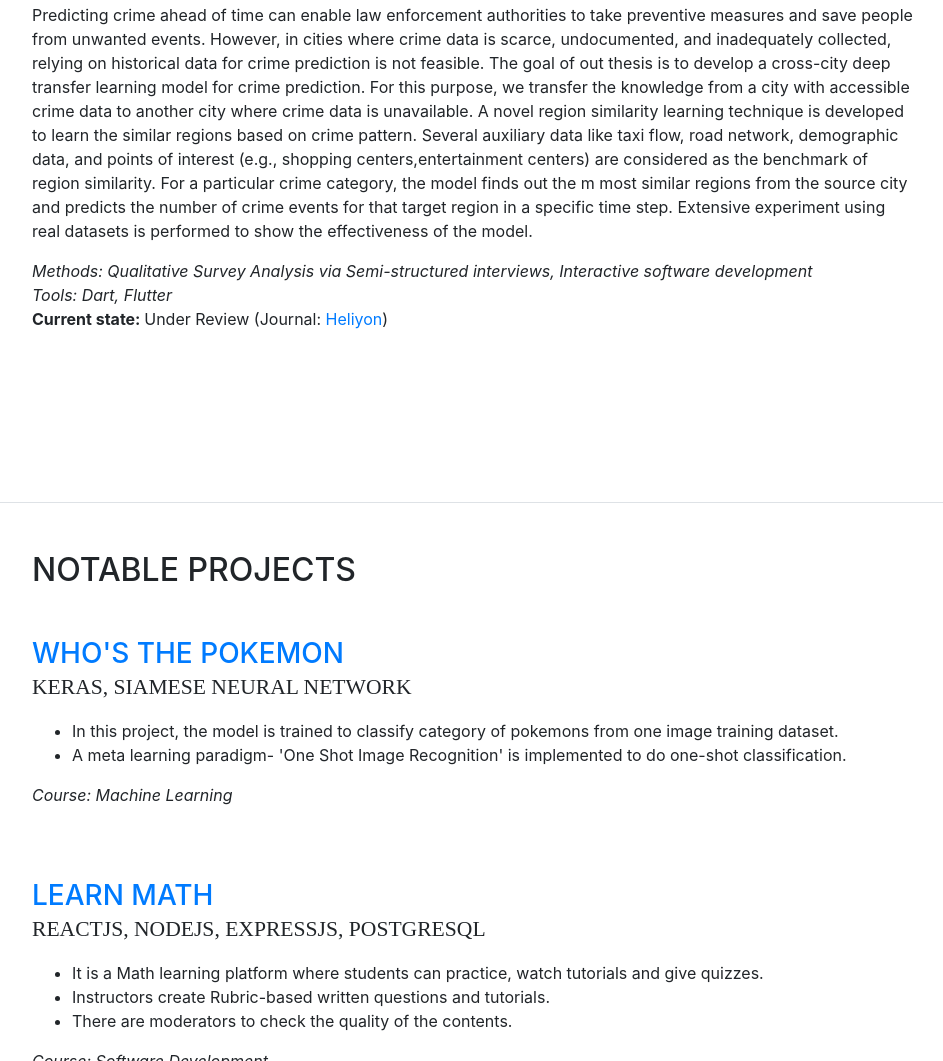
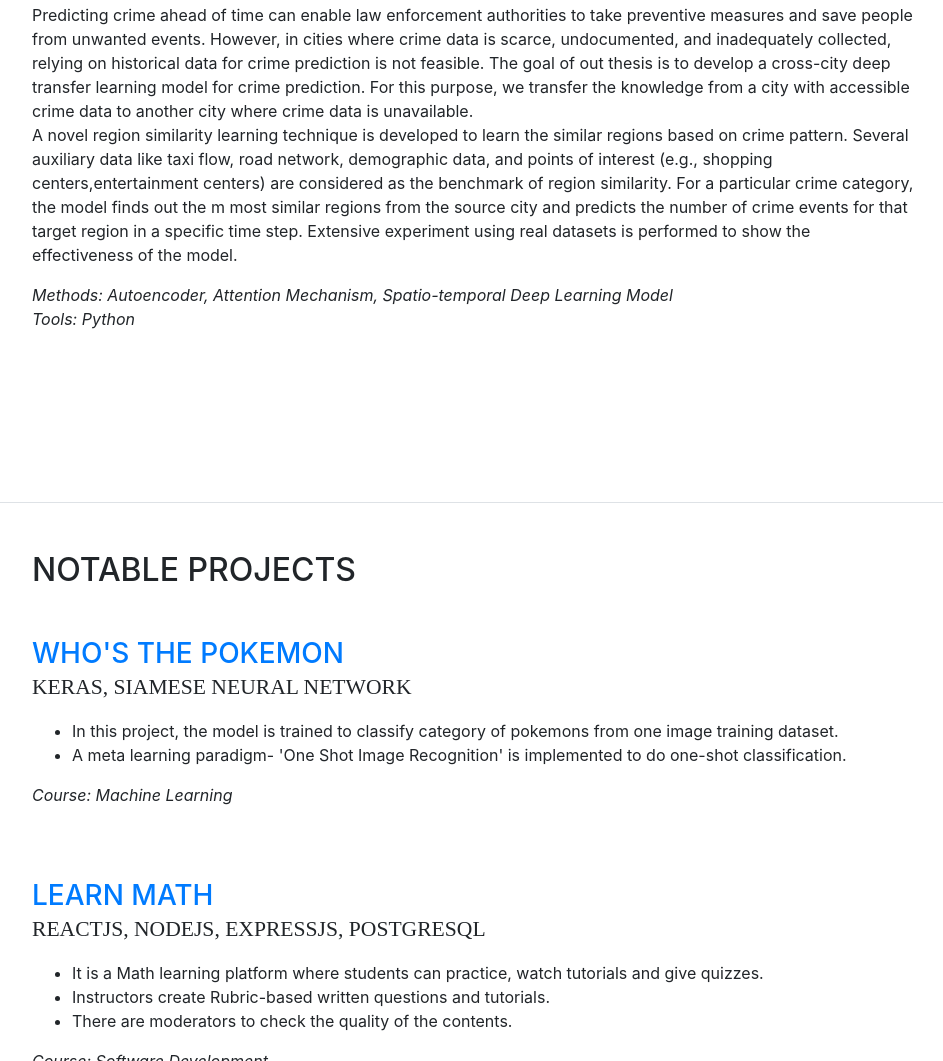
Before and after one commit to NaziaAfreen015/NaziaAfreen015.github.io, a website with bundled scripts: page index.html in a window 1280 px wide. Shown: the part 1897-2958 px from the top of the page, without its empty margins (303-1246 px from the left). Built offline with nearby package versions, Linux system fonts and the light colour scheme; some icons are missing; a web font is replaced by a local one.

Commit message:
research exp2

```diff
--- a/index.html
+++ b/index.html
@@ -174,7 +174,7 @@
                       inadequately collected, relying on historical data for crime prediction is not feasible.
                       The goal of out thesis is to develop a cross-city deep transfer learning model for crime prediction.
                       For this purpose, we transfer the knowledge from a city with accessible crime data to another city where crime data is unavailable.
-
+                      <br>
                       A novel region similarity learning technique is developed to learn the similar regions based on crime pattern.
                       Several auxiliary data like taxi flow, road network, demographic data, and points of interest (e.g., shopping centers,entertainment centers) are considered as the
                       benchmark of region similarity. For a particular crime category, the model finds out the m most similar regions from the source city and predicts the number of crime events for that target region in a specific time
@@ -182,14 +182,10 @@
 
                   </p>
 
-		            		<em>Methods: Qualitative Survey Analysis via Semi-structured interviews, Interactive software development</em>
+		            		<em>Methods: Autoencoder, Attention Mechanism, Spatio-temporal Deep Learning Model</em>
 		            		<br>
-		            		<em>Tools: Dart, Flutter</em>
-                    		<br>
+		            		<em>Tools: Python</em>
 
-                        <p> <strong>Current state: </strong>
-                          Under Review (Journal: <a href="https://www.cell.com/heliyon/home">Heliyon</a>)
-                        </p>
 				        <!-- </div> -->
 				        <!-- <div class="col-lg-4 col-md-4 col-sm-12">
 			            	<img class="img-fluid" src="img/malign.jpg" width="50%" align="center">
```
